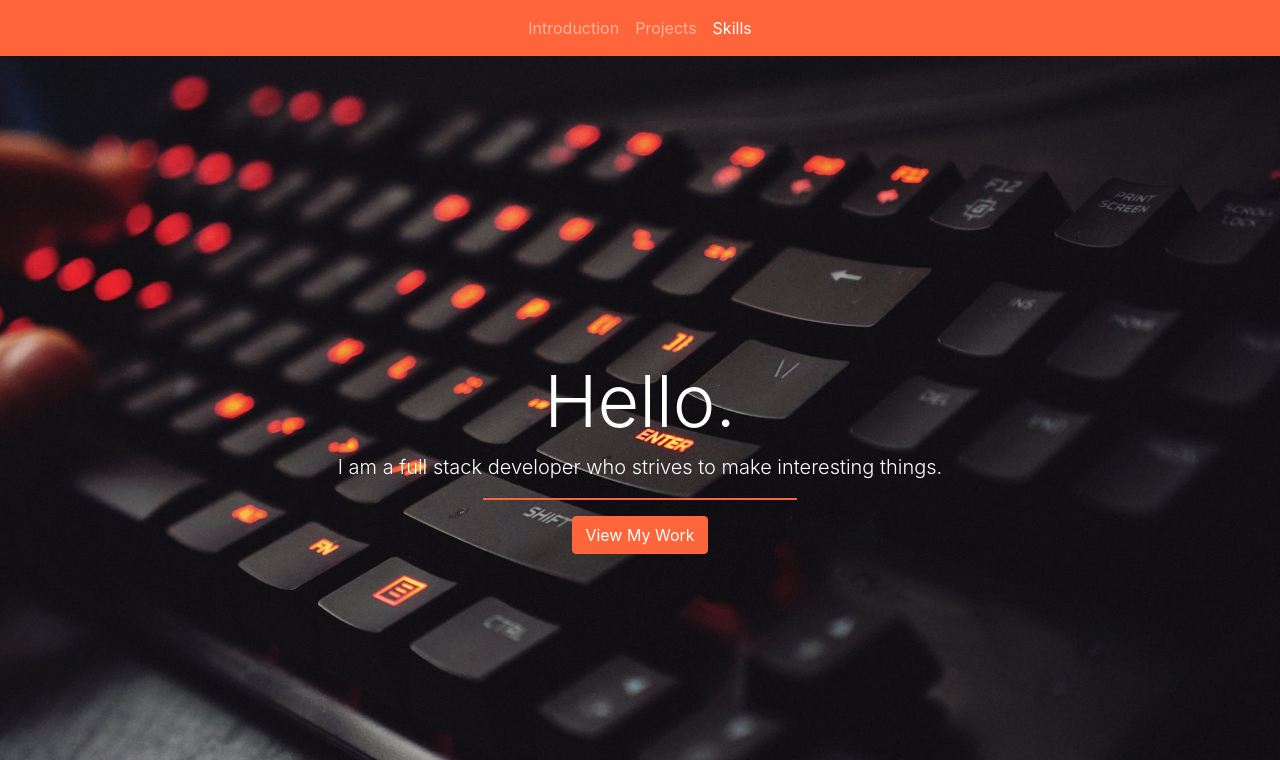
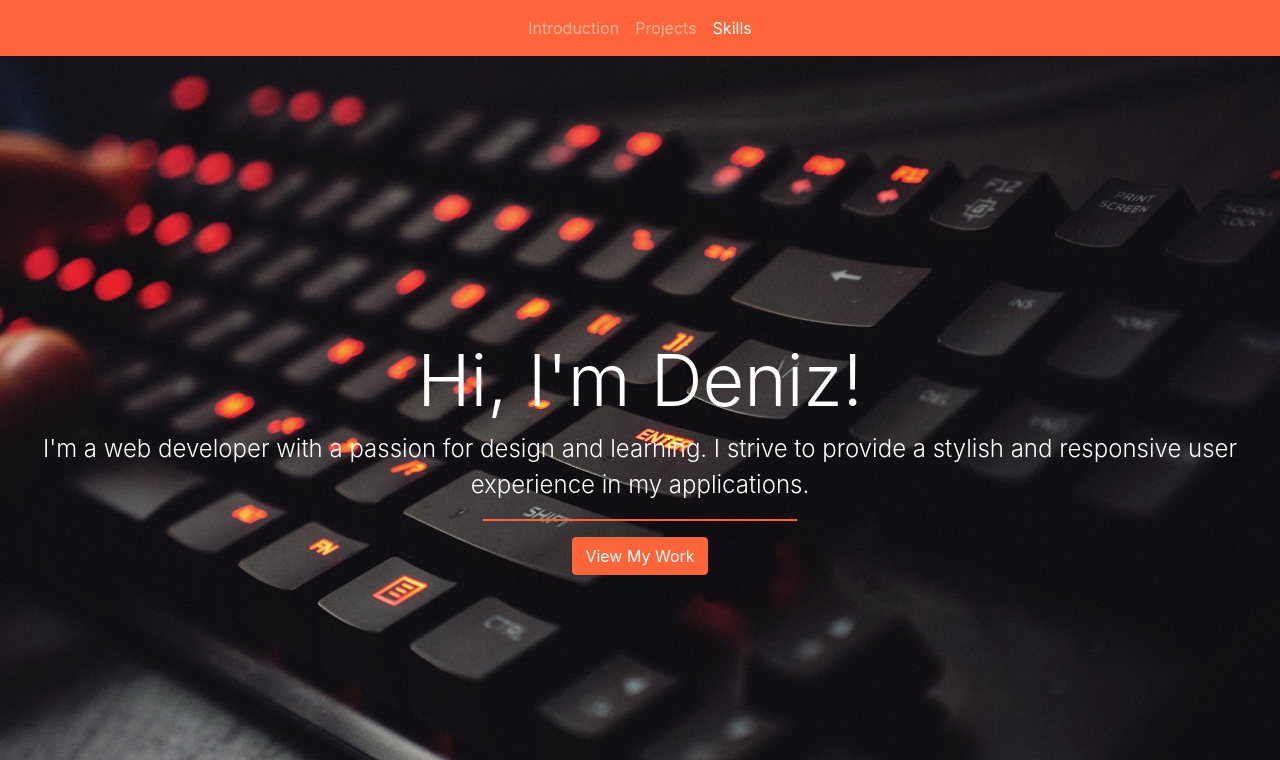
Before and after one commit to allden/portfolio, a website: page index.html in a window 1280 px wide. Shown: the top 760 px of the page. Drawn offline with nearby package versions, Linux system fonts and the light colour scheme.

Commit message:
Added Sass to my list of skills.

```diff
--- a/index.html
+++ b/index.html
@@ -28,8 +28,8 @@
         <div class="jumbotron-fluid text-white text-center" id="introduction">
             <div class="row h-100 w-100 p-0 m-0">
                 <div class="col-12 align-self-center" id="introduction-content">
-                    <h1 class="display-3">Hello.</h1>
-                    <p class="lead">I am a full stack developer who strives to make interesting things.</p>
+                    <h1 class="display-3">Hi, I'm Deniz!</h1>
+                    <p class="lead" style="font-size: 1.5rem;">I'm a web developer with a passion for design and learning. I strive to provide a stylish and responsive user experience in my applications.</p>
                     <hr class="border border-secondary w-25">
                     <a href="#projects" class="btn btn-secondary">View My Work</a>
                 </div>
@@ -115,6 +115,7 @@
                             <img src="./images/logos/js.svg" alt="JavaScript unofficial logo. The letters JS against a yellow background.">
                             <img src="./images/logos/react.svg" alt="React logo. An light blue atom.">
                             <img src="./images/logos/bootstrap.svg" alt="Bootstrap logo. A large B against a purple background.">
+                            <img src="./images/logos/sass.svg" alt="Sass logo. It's the word &quot;Sass&quot; written in cursive.">
                         </div>
                     </div>
                 </div>
```
Also changed, not shown: images/logos/sass.svg (added).
